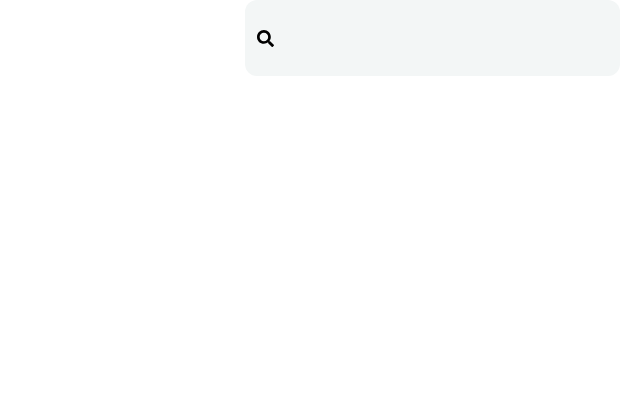
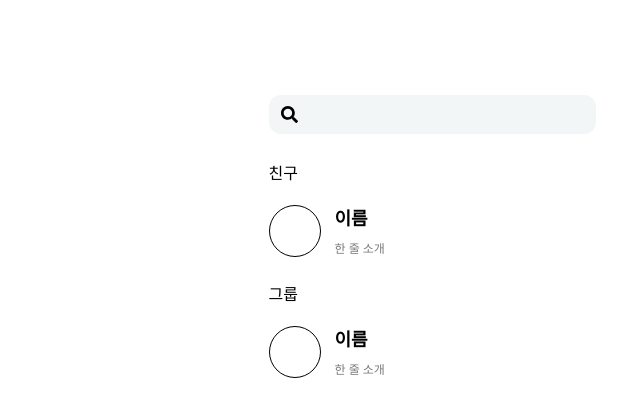
Before and after one commit to son-s-minpark/aura-talk-front, a Next.js app: page /search in a window 1280 px wide. Shown: the top 416 px of the page, without its empty margins (208-848 px from the left). Built offline with nearby package versions, Linux system fonts and the light colour scheme.

Commit message:
feat: 채팅방 수정, 메뉴 모달 구현 #9

```diff
--- a/src/app/createchat/page.tsx
+++ b/src/app/createchat/page.tsx
@@ -5,6 +5,7 @@ import { useRouter } from "next/navigation";
 import { IoArrowBackOutline } from "react-icons/io5";
 import SelectBtn from "@/components/common/SelectBtn";
 import SetChatModal from "@/components/chat/modal/SetGroupChatModal";
+import FriendComponent from "@/components/friend/FriendComponent";
 
 const Page = () => {
   const [modal, setModal] = useState<boolean>(false);
@@ -33,7 +34,12 @@ const Page = () => {
       <div className="w-full h-[33px] flex items-center px-[24px]">
         <Search />
       </div>
-      <div></div>
+      <div className="mt-[34px] px-[24px]">
+        <div className="flex flex-col gap-[20px]">
+          <p> 친구 </p>
+          <FriendComponent />
+        </div>
+      </div>
     </div>
   );
 };
--- a/src/app/search/page.tsx
+++ b/src/app/search/page.tsx
@@ -1,12 +1,27 @@
 "use client";
+import Back from "@/components/common/Back";
 import Search from "@/components/common/Search";
+import FriendComponent from "@/components/friend/FriendComponent";
 import React from "react";
 
 const page = () => {
   return (
     <div>
+      <Back />
       <div className="h-[76px] w-full flex items-center justify-center ">
-        <Search />
+        <div className="w-[327px] h-[39px]">
+          <Search />
+        </div>
+      </div>
+      <div className="flex flex-col gap-[25px] mt-[9px] px-[24px]">
+        <div className="flex flex-col gap-[20px]">
+          <p> 친구 </p>
+          <FriendComponent />
+        </div>
+        <div className="flex flex-col gap-[20px]">
+          <p> 그룹 </p>
+          <FriendComponent />
+        </div>
       </div>
     </div>
   );
--- a/src/components/chat/modal/ChatSetting.tsx
+++ b/src/components/chat/modal/ChatSetting.tsx
@@ -1,7 +1,8 @@
+"use client";
 import { setModalDownType } from "@/type/chat/setModalDownType";
 import AddImage from "@/components/common/AddImage";
 import SelectBtn from "@/components/common/SelectBtn";
-import React from "react";
+import React, { useRef } from "react";
 import ChatSetFriend from "../ChatSetFriend";
 
 const data = [
@@ -16,6 +17,13 @@ const data = [
 ];
 
 const ChatSetting = ({ setModalDown }: setModalDownType) => {
+  const roomNameRef = useRef<HTMLInputElement>(null);
+
+  function onSubmit() {
+    const roomname = roomNameRef.current?.value || "";
+    // 이름이랑 사진이랑 친구 목록 전송하기
+    setModalDown("none");
+  }
   return (
     <div className="bg-[var(--color-background)] rounded-[12px] px-[21px] pt-[25px]">
       <div className="flex flex-col gap-[17px]">
@@ -27,7 +35,7 @@ const ChatSetting = ({ setModalDown }: setModalDownType) => {
           <p className="font-semibold">채팅방 이름</p>
           <div>
             <div className="bg-[#F3F6F6] dark:bg-[#787878] rounded-[20px] w-[253px] h-[32px] mt-[11px]">
-              <input />
+              <input className="w-full h-full" ref={roomNameRef} type="text" />
             </div>
           </div>
         </div>
@@ -40,7 +48,7 @@ const ChatSetting = ({ setModalDown }: setModalDownType) => {
           </div>
         </div>
         <div className="mt-[7px] mb-[14px] flex justify-end">
-          <SelectBtn label="수정" onClick={() => setModalDown("none")} />
+          <SelectBtn label="수정" onClick={onSubmit} />
         </div>
       </div>
     </div>
--- a/src/components/chat/modal/SetGroupChatModal.tsx
+++ b/src/components/chat/modal/SetGroupChatModal.tsx
@@ -1,9 +1,30 @@
+"use client";
 import AddImage from "@/components/common/AddImage";
 import SelectBtn from "@/components/common/SelectBtn";
-import { redirect } from "next/navigation";
-import React from "react";
+import ChatSetFriend from "../ChatSetFriend";
+import { useRouter } from "next/navigation";
+import React, { useRef } from "react";
+
+const data = [
+  {
+    name: "팀원팀원팀원팀원팀원팀원팀",
+    isLeader: true,
+  },
+  {
+    name: "ㅎㅎ",
+    isLeader: false,
+  },
+];
 
 const SetChatModal = () => {
+  const roomNameRef = useRef<HTMLInputElement>(null);
+  const router = useRouter();
+
+  function onSubmit() {
+    const roomname = roomNameRef.current?.value || "";
+    // 이름이랑 사진이랑 친구 목록 전송하기
+    router.push("/chat/1");
+  }
   return (
     <div className="bg-[var(--color-background)] w-[303px]  rounded-[12px] px-[21px] pt-[25px]">
       <div className="flex flex-col gap-[17px]">
@@ -15,16 +36,23 @@ const SetChatModal = () => {
           <p className="font-semibold">채팅방 이름</p>
           <div>
             <div className="bg-[#F3F6F6] dark:bg-[#787878] rounded-[20px] w-[253px] h-[32px] mt-[11px]">
-              <input />
+              <input className="h-full w-full" />
             </div>
           </div>
         </div>
         <div>
           <p className="font-semibold">초대할 친구</p>
-          <div className="h-[69px]"></div>
+          <div>
+            <p className="font-semibold">친구 목록</p>
+            <div className="flex gap-[11px] mt-[9px]">
+              {data.map((friend, index) => (
+                <ChatSetFriend friend={friend} key={index} />
+              ))}
+            </div>
+          </div>
         </div>
         <div className="mt-[7px] mb-[14px] flex justify-end">
-          <SelectBtn label="생성" onClick={() => redirect("/chat/1")} />
+          <SelectBtn label="생성" onClick={onSubmit} />
         </div>
       </div>
     </div>
--- /dev/null
+++ b/src/components/friend/FriendComponent.tsx
@@ -0,0 +1,18 @@
+import React from "react";
+
+const FriendComponent = () => {
+  return (
+    <div className="w-full h-[52px] flex gap-[14px]">
+      <div className="w-[52px] h-[52px] rounded-full border-1 border-[var(--color-gary)]"></div>
+      <div className="flex flex-col gap-[8px]">
+        <p className="text-[18px] font-bold"> 이름 </p>
+        <p className="text-[12px] text-[var(--color-commonGray)]">
+          {" "}
+          한 줄 소개{" "}
+        </p>
+      </div>
+    </div>
+  );
+};
+
+export default FriendComponent;
--- a/src/components/home/Header.tsx
+++ b/src/components/home/Header.tsx
@@ -1,10 +1,12 @@
+"use client";
 import React from "react";
 import Image from "next/image";
 import logo from "../../../public/images/logo-none.png";
 import { IoSearch, IoNotifications, IoPersonAdd } from "react-icons/io5";
-import { redirect } from "next/navigation";
+import { useRouter } from "next/navigation";
 
 const Header = () => {
+  const router = useRouter();
   return (
     <div className="h-[76px] w-full items-center flex justify-between">
       <button className="ml-[13px]">
@@ -14,7 +16,7 @@ const Header = () => {
         <button>
           <IoPersonAdd className="w-[22px] h-[22px]" />
         </button>
-        <button onClick={() => redirect("/search")}>
+        <button onClick={() => router.push("/search")}>
           <IoSearch className="w-[24px] h-[24px]" />
         </button>
         <button>
```
